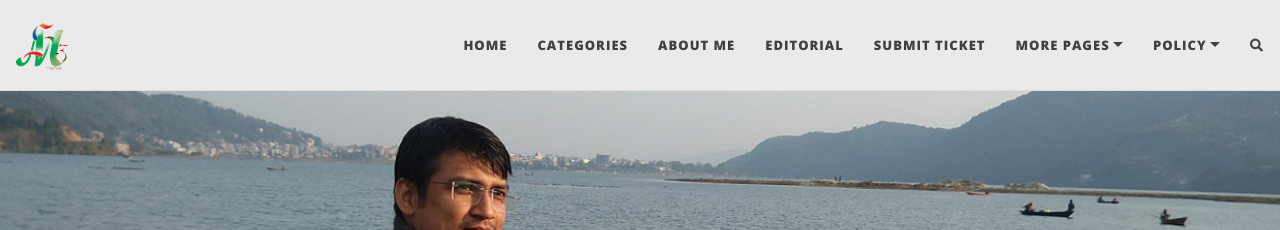
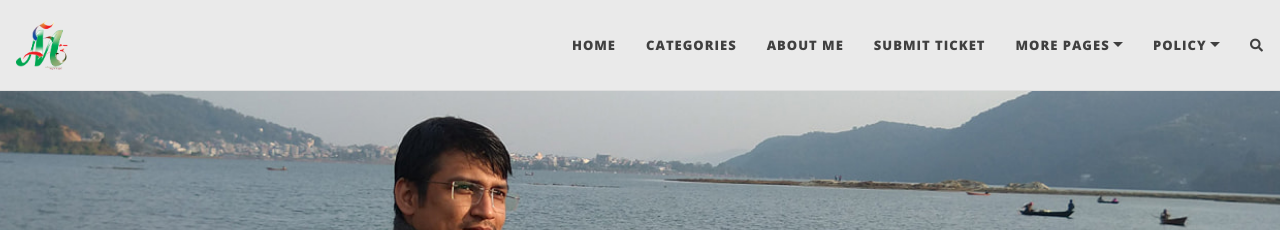
Before and after one commit to adwithme/adwithme.github.io, a Jekyll site: the page built from index.html, in a window 1280 px wide. Shown: the top 230 px of the page. Built offline with Jekyll 4.4.1, drawn with Linux system fonts in a browser that asks for light colours; nearby versions of some CDN libraries; the list of posts is cut into pages by our own code; comment, search, counter and statistics services are not loaded.

Commit message:
Update _config.yml

```diff
--- a/_config.yml
+++ b/_config.yml
@@ -23,7 +23,6 @@ navbar-links:
   Home: "/"
   Categories: "/tags"
   About Me: "aboutme"
-  Editorial: "editorial"
   Submit Ticket: "https://madhusudan.tawk.help/"
   More Pages:
     - Contact: "Contact"
@@ -31,7 +30,7 @@ navbar-links:
     - Date Convertor: "Date-Convertor"
     - Preeti to unicode: "Preeti-to-Unicode"
     - Unicode to Preeti: "Unicode-to-Preeti"
-  Policy:
+  Policy :
     - Privacy Policy: "privacy"
     - Terms & Condition: "terms"
     - Disclamier: "Dis"
```
